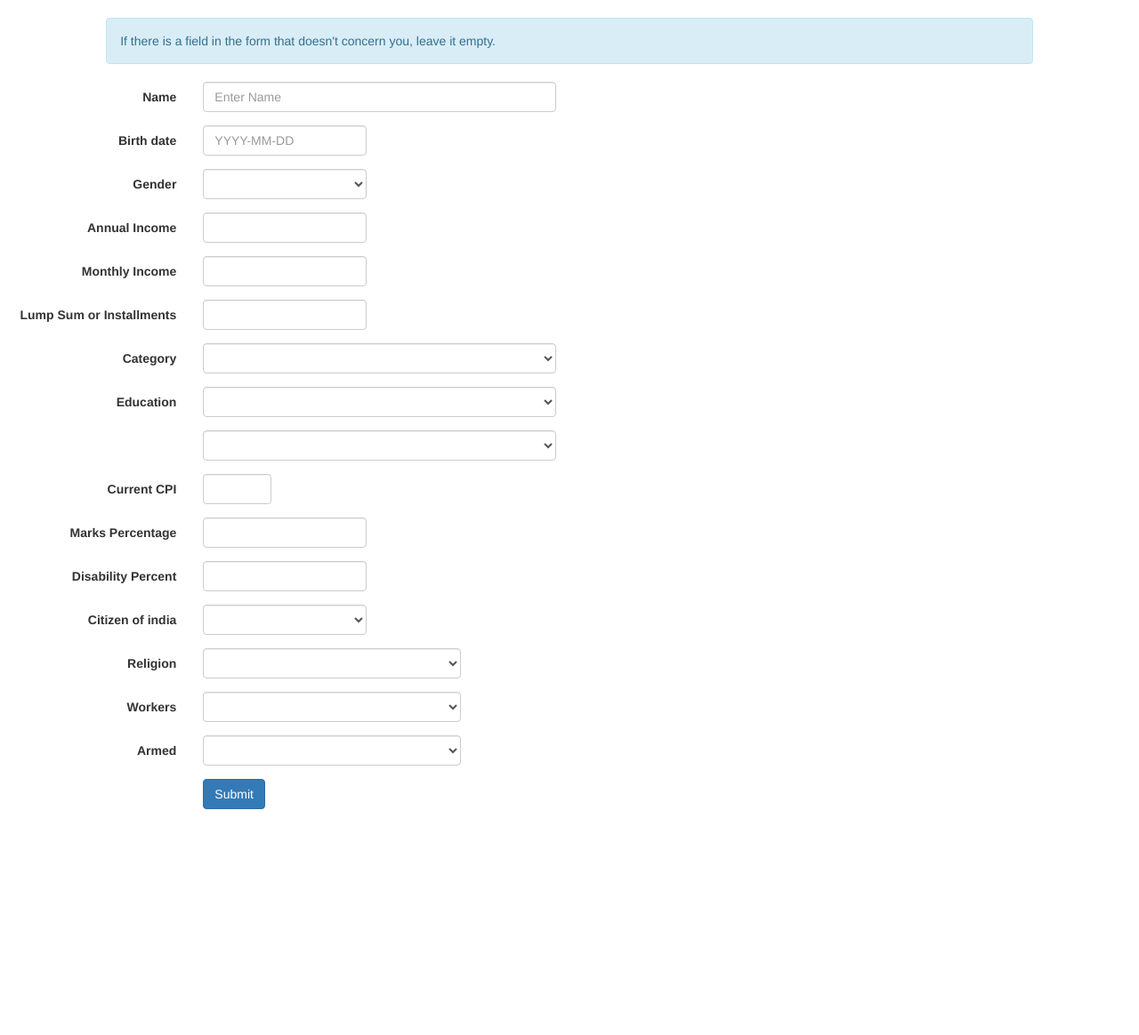
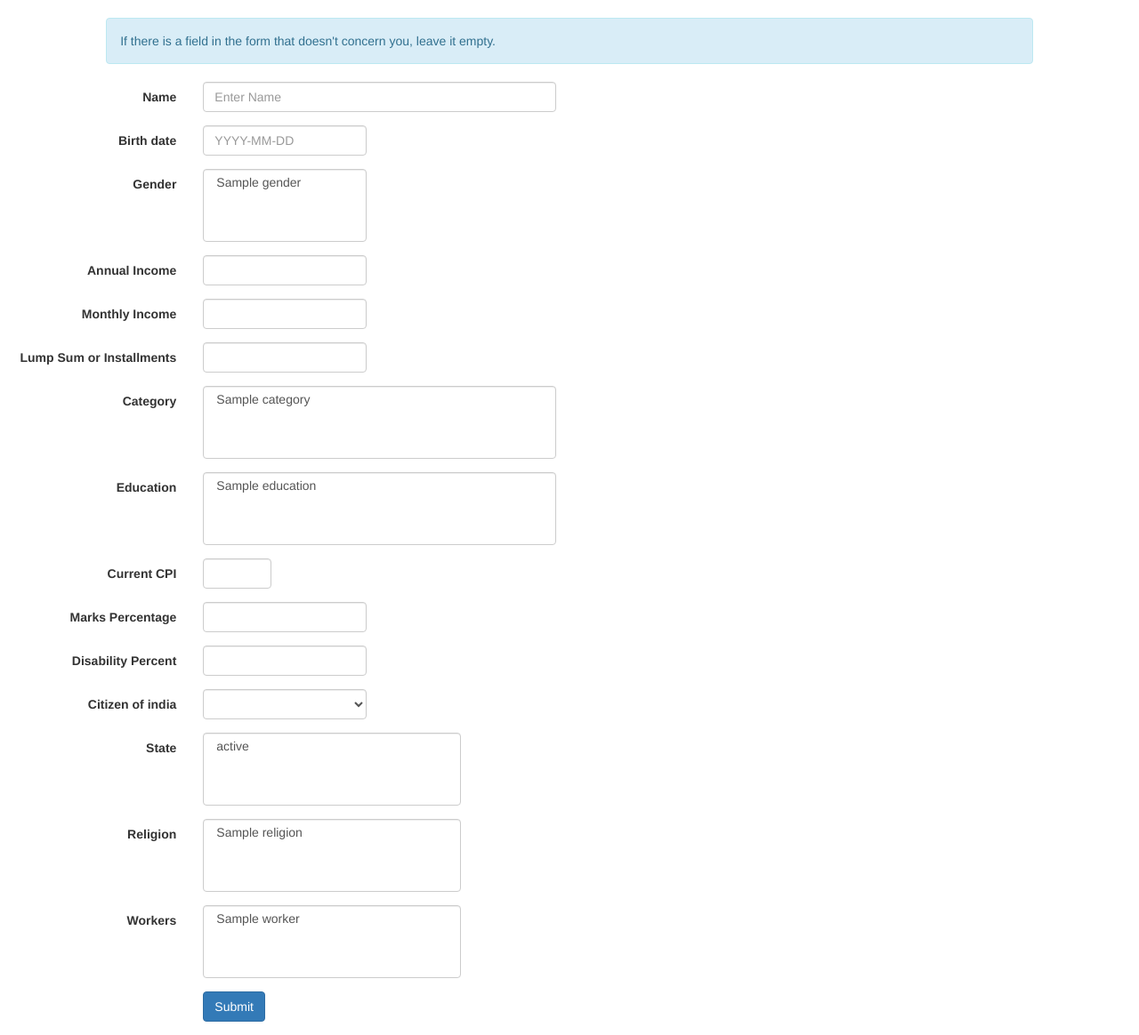
Before and after one commit to lshobith/Scholarship-Calculator, a Django app: template scalculator/app/templates/app/profile.html in a window 1280 px wide. Shown: the part 52-1216 px from the top of the page at 89% size. Before the commit the page ends 962 px from the top, so only its background shows below. Run offline with Django 3.2, Linux system fonts and the light colour scheme; the template is opened without the code that fills it: values that come from a table or form of the project are taken from there, others are empty; tables that the repository leaves empty hold one stand-in row (values such as "Sample post"); some libraries are stand-ins or nearby versions.

Commit message:
Add 'ManyToManyField's to 'PersonForm'

```diff
--- a/scalculator/app/forms.py
+++ b/scalculator/app/forms.py
@@ -1,4 +1,5 @@
 from django import forms
+from .models import Person
 
 class WebmailVerifyForm(forms.Form):
     webmail_id = forms.CharField(label='Webmail ID', max_length=100, widget=forms.TextInput(attrs={'class': 'form-control'}))
@@ -15,3 +16,49 @@ class WebmailVerifyForm(forms.Form):
         choices=SERVERS,
         widget=forms.Select(attrs={'class': 'form-control'})
     )
+
+'''
+form for Person class.
+this is not a database.
+this form is used for editing the database.
+'''
+class PersonForm(forms.ModelForm):
+    class Meta:
+        # the model form is based on Person.
+        model = Person
+
+        # Should not contain 'IITG_student', 'gmail_id' and 'marked_scholarships'.
+        fields = [
+            'person_name',
+            'birth_date',
+            'annual_income',
+            'monthly_income',
+            'lump_sum',
+            'current_cpi',
+            'citizen_india',
+            'marks_percentage',
+            'disability_percent',
+            'eligible_genders',
+            'eligible_categories',
+            'eligible_religions',
+            'eligible_education',
+            'eligible_workers',
+            'eligible_states_of_india']
+
+        widgets = {
+            'person_name': forms.TextInput(attrs={'class': 'form-control', 'placeholder': 'Enter Name'}),
+            'birth_date': forms.DateInput(attrs={'class': 'form-control', 'placeholder': 'YYYY-MM-DD'}),
+            'annual_income': forms.NumberInput(attrs={'class': 'form-control'}),
+            'monthly_income': forms.NumberInput(attrs={'class': 'form-control'}),
+            'lump_sum': forms.NumberInput(attrs={'class': 'form-control'}),
+            'current_cpi': forms.NumberInput(attrs={'class': 'form-control'}),
+            'citizen_india': forms.Select(attrs={'class': 'form-control'}),
+            'marks_percentage': forms.NumberInput(attrs={'class': 'form-control'}),
+            'disability_percent': forms.NumberInput(attrs={'class': 'form-control'}),
+            'eligible_genders': forms.SelectMultiple(attrs={'class': 'form-control'}),
+            'eligible_categories': forms.SelectMultiple(attrs={'class': 'form-control'}),
+            'eligible_religions': forms.SelectMultiple(attrs={'class': 'form-control'}),
+            'eligible_education': forms.SelectMultiple(attrs={'class': 'form-control'}),
+            'eligible_workers': forms.SelectMultiple(attrs={'class': 'form-control'}),
+            'eligible_states_of_india': forms.SelectMultiple(attrs={'class': 'form-control'}),
+        }
--- a/scalculator/app/models.py
+++ b/scalculator/app/models.py
@@ -1,7 +1,4 @@
 from django.db import models
-from django.forms import ModelForm
-from django import forms
-
 
 '''
 table for states in india
@@ -71,14 +68,6 @@ class Scholarship(models.Model):
         ('INDIA', 'India'),
     )
 
-    # fields with relations
-    s_eligible_genders = models.ManyToManyField(Gender)
-    s_eligible_categories = models.ManyToManyField(Category)
-    s_eligible_religions = models.ManyToManyField(Religion)
-    s_eligible_education = models.ManyToManyField(Education)
-    s_eligible_workers = models.ManyToManyField(Worker)
-    s_eligible_states_of_india = models.ManyToManyField(IndiaState)
-
     # scholarship data
     scholarship_name = models.CharField(max_length=1000)
     scholarship_link = models.URLField(blank=True)
@@ -91,60 +80,13 @@ class Scholarship(models.Model):
     minimum_disability_percent = models.PositiveIntegerField(blank=True, null=True)
     eligible_nations = models.CharField(max_length=20, choices=ELIGIBLE_NATIONS, default='ALL')
 
-    male = models.BooleanField(default=True)
-    female = models.BooleanField(default=True)
-
-    # stages of education eligible for scholarship
-    level_l0001 = models.BooleanField(default=False)
-    level_l0002 = models.BooleanField(default=False)
-    level_l0003 = models.BooleanField(default=False)
-    level_l0004 = models.BooleanField(default=False)
-    level_l0005 = models.BooleanField(default=False)
-    level_l0006 = models.BooleanField(default=False)
-    level_l0007 = models.BooleanField(default=False)
-    level_l0008 = models.BooleanField(default=False)
-    level_l0009 = models.BooleanField(default=False)
-    level_l0010 = models.BooleanField(default=False)
-    level_l0011 = models.BooleanField(default=False)
-    level_l0012 = models.BooleanField(default=False)
-    level_lug = models.BooleanField(default=False)
-    level_lpg = models.BooleanField(default=False)
-    level_lmphil = models.BooleanField(default=False)
-    level_lphd = models.BooleanField(default=False)
-
-    # extra
-    level_post_matriculation = models.BooleanField(default=True)
-    level_diploma_certificates = models.BooleanField(default=True)
-    level_bachelors_degree = models.BooleanField(default=True)
-    level_diploma_india = models.BooleanField(default=True)
-    level_masters_degree = models.BooleanField(default=True)
-
-    # religions eligible for scholarship
-    hinduism = models.BooleanField(default=True)
-    islam = models.BooleanField(default=True)
-    christianity = models.BooleanField(default=True)
-    sikhism = models.BooleanField(default=True)
-    buddhism = models.BooleanField(default=True)
-    jainism = models.BooleanField(default=True)
-    zoroastrianism = models.BooleanField(default=True)
-    other_religions = models.BooleanField(default=True)
-
-    # category
-    gen = models.BooleanField(default=True)
-    sc = models.BooleanField(default=True)
-    st = models.BooleanField(default=True)
-    pwd = models.BooleanField(default=True)
-    obc = models.BooleanField(default=True)
-
-    # workers
-    beedi = models.BooleanField(default=True)
-    cine = models.BooleanField(default=True)
-    iomc = models.BooleanField(default=True)
-    lsdm = models.BooleanField(default=True)
-
-    # armed
-    armed = models.BooleanField(default=True)
-    rifles = models.BooleanField(default=True)
+    # fields with relations
+    s_eligible_genders = models.ManyToManyField(Gender)
+    s_eligible_categories = models.ManyToManyField(Category)
+    s_eligible_religions = models.ManyToManyField(Religion)
+    s_eligible_education = models.ManyToManyField(Education)
+    s_eligible_workers = models.ManyToManyField(Worker)
+    s_eligible_states_of_india = models.ManyToManyField(IndiaState)
 
     data_about = models.TextField(blank=True)
 
@@ -282,36 +224,3 @@ class Person(models.Model):
 
     def __str__(self):
         return "[" + self.person_name + "] " + self.gmail_id
-
-
-'''
-form for Person class.
-this is not a database.
-this form is used for editing the database.
-'''
-class PersonForm(ModelForm):
-    class Meta:
-        # the model form is based on Person.
-        model = Person
-
-        # Should not contain 'IITG_student', 'gmail_id' and 'marked_scholarships'.
-        fields = ['person_name', 'birth_date', 'gender', 'annual_income', 'monthly_income', 'lump_sum', 'category', 'education', 'extra_education', 'current_cpi', 'marks_percentage', 'disability_percent', 'citizen_india', 'religion', 'workers', 'armed']
-
-        widgets = {
-            'person_name': forms.TextInput(attrs={'class': 'form-control', 'placeholder': 'Enter Name'}),
-            'birth_date': forms.DateInput(attrs={'class': 'form-control', 'placeholder': 'YYYY-MM-DD'}),
-            'gender': forms.Select(attrs={'class': 'form-control'}),
-            'annual_income': forms.NumberInput(attrs={'class': 'form-control'}),
-            'monthly_income': forms.NumberInput(attrs={'class': 'form-control'}),
-            'lump_sum': forms.NumberInput(attrs={'class': 'form-control'}),
-            'category': forms.Select(attrs={'class': 'form-control'}),
-            'education': forms.Select(attrs={'class': 'form-control'}),
-            'extra_education': forms.Select(attrs={'class': 'form-control'}),
-            'current_cpi': forms.NumberInput(attrs={'class': 'form-control'}),
-            'citizen_india': forms.Select(attrs={'class': 'form-control'}),
-            'religion': forms.Select(attrs={'class': 'form-control'}),
-            'workers': forms.Select(attrs={'class': 'form-control'}),
-            'armed': forms.Select(attrs={'class': 'form-control'}),
-            'marks_percentage': forms.NumberInput(attrs={'class': 'form-control'}),
-            'disability_percent': forms.NumberInput(attrs={'class': 'form-control'}),
-        }
--- a/scalculator/app/templates/app/profile_form.html
+++ b/scalculator/app/templates/app/profile_form.html
@@ -17,10 +17,10 @@
                 </div>
             </div>
             <div class="form-group">
-                {{ form.gender.errors }}
-                <label for="{{ form.gender.id_for_label }}" class="control-label col-sm-2">Gender</label>
+                {{ form.eligible_genders.errors }}
+                <label for="{{ form.eligible_genders.id_for_label }}" class="control-label col-sm-2">Gender</label>
                 <div class="col-sm-2">
-                    {{ form.gender }}
+                    {{ form.eligible_genders }}
                 </div>
             </div>
             <div class="form-group">
@@ -45,24 +45,17 @@
                 </div>
             </div>
             <div class="form-group">
-                {{ form.category.errors }}
-                <label for="{{ form.category.id_for_label }}" class="control-label col-sm-2">Category</label>
+                {{ form.eligible_categories.errors }}
+                <label for="{{ form.eligible_categories.id_for_label }}" class="control-label col-sm-2">Category</label>
                 <div class="col-sm-4">
-                    {{ form.category }}
+                    {{ form.eligible_categories }}
                 </div>
             </div>
             <div class="form-group">
-                {{ form.education.errors }}
-                <label for="{{ form.education.id_for_label }}" class="control-label col-sm-2">Education</label>
+                {{ form.eligible_education.errors }}
+                <label for="{{ form.eligible_education.id_for_label }}" class="control-label col-sm-2">Education</label>
                 <div class="col-sm-4">
-                    {{ form.education }}
-                </div>
-            </div>
-            <div class="form-group">
-                {{ form.extra_education.errors }}
-                <label for="{{ form.extra_education.id_for_label }}" class="control-label col-sm-2"></label>
-                <div class="col-sm-4">
-                    {{ form.extra_education }}
+                    {{ form.eligible_education }}
                 </div>
             </div>
             <div class="form-group">
@@ -94,24 +87,24 @@
                 </div>
             </div>
             <div class="form-group">
-                {{ form.religion.errors }}
-                <label for="{{ form.religion.id_for_label }}" class="control-label col-sm-2">Religion</label>
+                {{ form.eligible_states_of_india.errors }}
+                <label for="{{ form.eligible_states_of_india.id_for_label }}" class="control-label col-sm-2">State</label>
                 <div class="col-sm-3">
-                    {{ form.religion }}
+                    {{ form.eligible_states_of_india }}
                 </div>
             </div>
             <div class="form-group">
-                {{ form.workers.errors }}
-                <label for="{{ form.workers.id_for_label }}" class="control-label col-sm-2">Workers</label>
+                {{ form.eligible_religions.errors }}
+                <label for="{{ form.eligible_religions.id_for_label }}" class="control-label col-sm-2">Religion</label>
                 <div class="col-sm-3">
-                    {{ form.workers }}
+                    {{ form.eligible_religions }}
                 </div>
             </div>
             <div class="form-group">
-                {{ form.armed.errors }}
-                <label for="{{ form.armed.id_for_label }}" class="control-label col-sm-2">Armed</label>
+                {{ form.eligible_workers.errors }}
+                <label for="{{ form.eligible_workers.id_for_label }}" class="control-label col-sm-2">Workers</label>
                 <div class="col-sm-3">
-                    {{ form.armed }}
+                    {{ form.eligible_workers }}
                 </div>
             </div>
             <div class="form-group">
```
Also changed, not shown: scalculator/app/views.py (+5 -2 lines).
